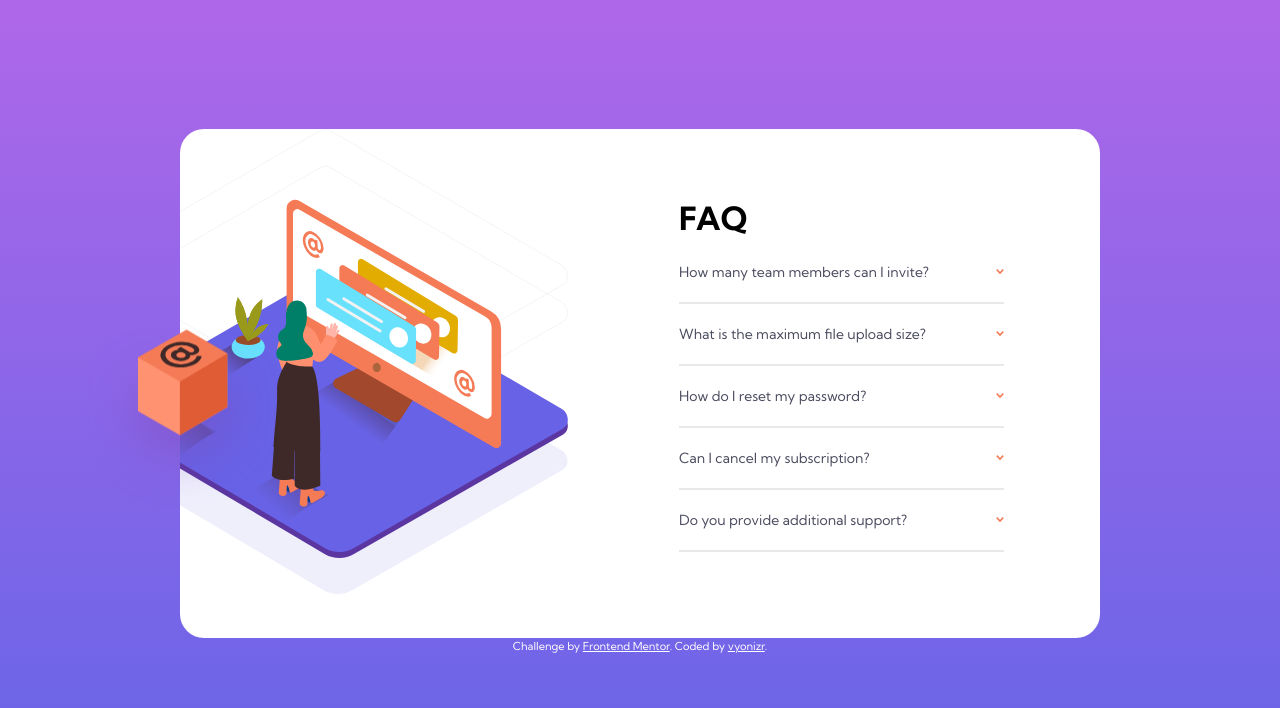
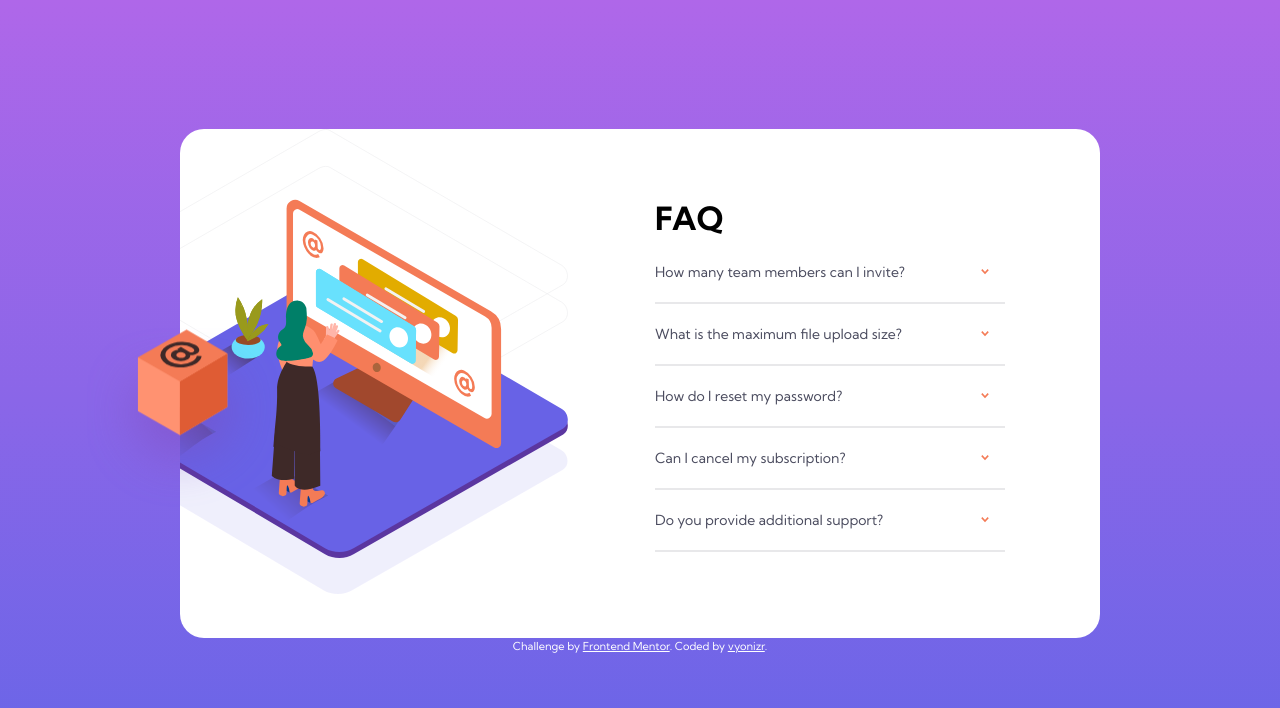
Before and after one commit to vyonizr/fm-faq-accordion-card, a website: page index.html in a window 1280 px wide. Drawn offline with Linux system fonts and the light colour scheme.

Commit message:
fix arrow padding

```diff
--- a/index.html
+++ b/index.html
@@ -60,12 +60,12 @@
         alt="box illustration"
       />
       <section
-        class="px-6 pb-12 pt-[132px] lg:w-[350px] lg:flex-grow lg:pr-24 lg:pt-[65px]"
+        class="px-6 pb-12 pt-[132px] lg:w-[350px] lg:flex-grow lg:pl-0 lg:pr-[95px] lg:pt-[65px]"
       >
         <h1 class="text-center text-[2rem] font-bold lg:text-left">FAQ</h1>
         <details class="question-accordion">
           <summary
-            class="grid cursor-pointer grid-cols-[1fr_8px] items-center py-5 hover:lg:text-[#F47B56]"
+            class="grid cursor-pointer grid-cols-[1fr_8px] items-center py-5 lg:pr-4 hover:lg:text-[#F47B56]"
           >
             <p>How many team members can I invite?</p>
             <img
@@ -81,7 +81,7 @@
         </details>
         <details class="question-accordion">
           <summary
-            class="grid cursor-pointer grid-cols-[1fr_8px] items-center py-5 hover:lg:text-[#F47B56]"
+            class="grid cursor-pointer grid-cols-[1fr_8px] items-center py-5 lg:pr-4 hover:lg:text-[#F47B56]"
           >
             <p>What is the maximum file upload size?</p>
             <img
@@ -97,7 +97,7 @@
         </details>
         <details class="question-accordion">
           <summary
-            class="grid cursor-pointer grid-cols-[1fr_8px] items-center py-5 hover:lg:text-[#F47B56]"
+            class="grid cursor-pointer grid-cols-[1fr_8px] items-center py-5 lg:pr-4 hover:lg:text-[#F47B56]"
           >
             <p>How do I reset my password?</p>
             <img
@@ -113,7 +113,7 @@
         </details>
         <details class="question-accordion">
           <summary
-            class="grid cursor-pointer grid-cols-[1fr_8px] items-center py-5 hover:lg:text-[#F47B56]"
+            class="grid cursor-pointer grid-cols-[1fr_8px] items-center py-5 lg:pr-4 hover:lg:text-[#F47B56]"
           >
             <p>Can I cancel my subscription?</p>
             <img
@@ -129,7 +129,7 @@
         </details>
         <details class="question-accordion">
           <summary
-            class="grid cursor-pointer grid-cols-[1fr_8px] items-center py-5 hover:lg:text-[#F47B56]"
+            class="grid cursor-pointer grid-cols-[1fr_8px] items-center py-5 lg:pr-4 hover:lg:text-[#F47B56]"
           >
             <p>Do you provide additional support?</p>
             <img
--- a/tailwind.css
+++ b/tailwind.css
@@ -27,7 +27,7 @@ summary {
 }
 
 details > p {
-  @apply text-xs text-[#787887] mb-4;
+  @apply text-xs text-[#787887] mb-4 lg:w-[320px];
 }
 
 .at-box {
```
Also changed, not shown: style.css.
